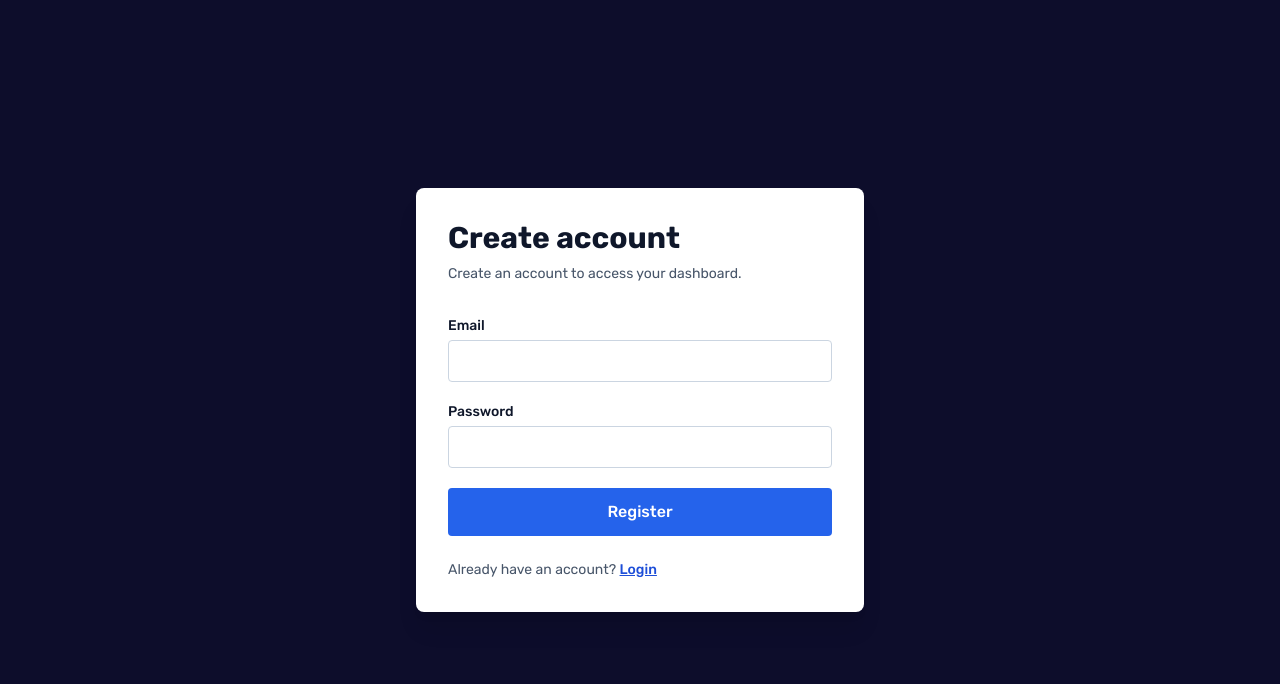
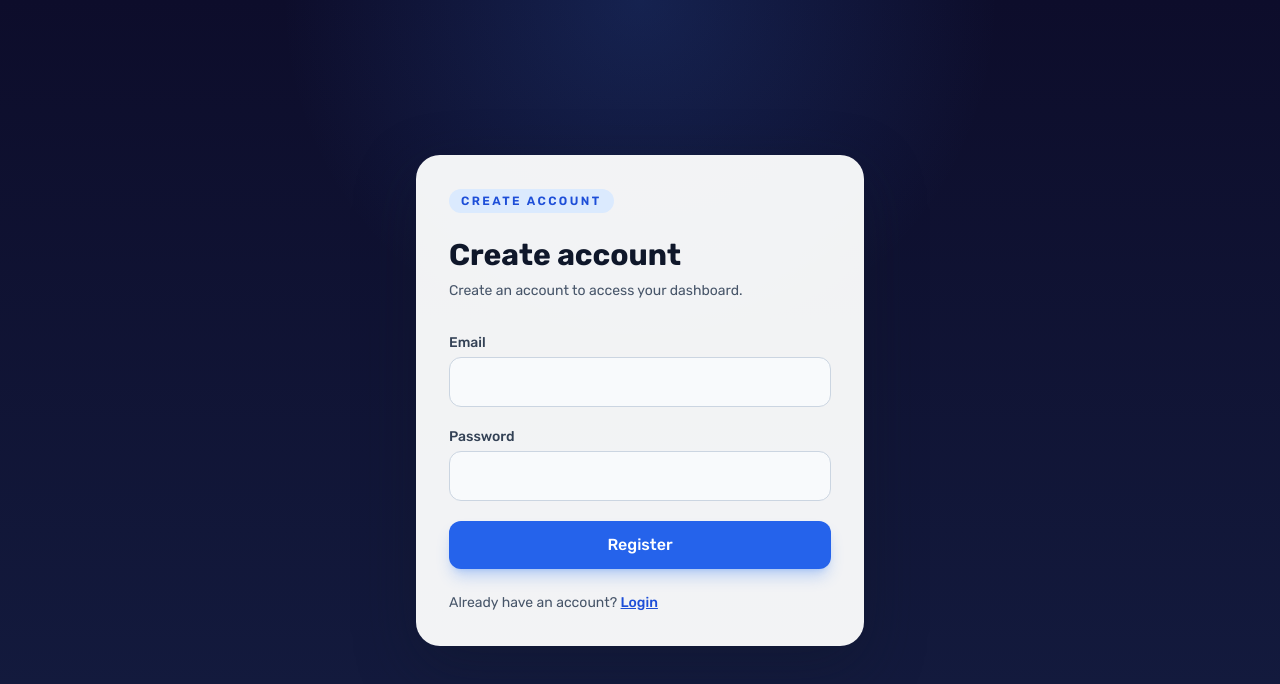
Before and after one commit to WladyslawPitsukha/crappo-app, a Next.js app: page /register in a window 1280 px wide. Shown: the top 684 px of the page. Built offline with nearby package versions, Linux system fonts and the light colour scheme.

Commit message:
fix: debugging and fixing of auth's system

```diff
--- a/src/components/auth/AuthForm.tsx
+++ b/src/components/auth/AuthForm.tsx
@@ -36,19 +36,22 @@ export default function AuthForm({ mode }: { mode: AuthMode }) {
     };
 
     return (
-        <main className="flex min-h-screen items-center justify-center px-6 py-12">
-            <section className="w-full max-w-md rounded-lg bg-white p-8 text-slate-900 shadow-xl">
-                <h1 className="text-3xl font-bold">{isRegister ? "Create account" : "Welcome back"}</h1>
+        <main className="flex min-h-screen items-center justify-center bg-[radial-gradient(circle_at_top,_rgba(59,130,246,0.18),_transparent_35%),linear-gradient(180deg,#0d0d2b_0%,#141c40_100%)] px-4 py-12 sm:px-6">
+            <section className="w-full max-w-md rounded-3xl border border-white/10 bg-white/95 p-6 text-slate-900 shadow-[0_20px_60px_rgba(15,23,42,0.38)] sm:p-8">
+                <div className="mb-6 inline-flex rounded-full bg-blue-100 px-3 py-1 text-xs font-semibold uppercase tracking-[0.2em] text-blue-700">
+                    {isRegister ? "Create account" : "Welcome back"}
+                </div>
+                <h1 className="text-3xl font-bold text-slate-900">{isRegister ? "Create account" : "Welcome back"}</h1>
                 <p className="mt-2 text-sm text-slate-600">
                     {isRegister ? "Create an account to access your dashboard." : "Sign in to access your dashboard."}
                 </p>
                 <form className="mt-8 space-y-5" onSubmit={handleSubmit}>
                     <div>
-                        <label className="block text-sm font-medium" htmlFor="email">Email</label>
+                        <label className="block text-sm font-medium text-slate-700" htmlFor="email">Email</label>
                         <input
                             aria-invalid={Boolean(error && !email)}
                             aria-describedby={error ? "auth-form-error" : undefined}
-                            className="mt-1 w-full rounded border border-slate-300 px-3 py-2 focus:border-blue-600 focus:outline-none focus:ring-2 focus:ring-blue-200"
+                            className="mt-1 w-full rounded-xl border border-slate-300 bg-slate-50 px-3 py-3 text-slate-900 focus:border-blue-600 focus:bg-white focus:outline-none focus:ring-2 focus:ring-blue-200"
                             id="email"
                             name="email"
                             type="email"
@@ -59,11 +62,11 @@ export default function AuthForm({ mode }: { mode: AuthMode }) {
                         />
                     </div>
                     <div>
-                        <label className="block text-sm font-medium" htmlFor="password">Password</label>
+                        <label className="block text-sm font-medium text-slate-700" htmlFor="password">Password</label>
                         <input
                             aria-invalid={Boolean(error && password.length > 0)}
                             aria-describedby={error ? "auth-form-error" : undefined}
-                            className="mt-1 w-full rounded border border-slate-300 px-3 py-2 focus:border-blue-600 focus:outline-none focus:ring-2 focus:ring-blue-200"
+                            className="mt-1 w-full rounded-xl border border-slate-300 bg-slate-50 px-3 py-3 text-slate-900 focus:border-blue-600 focus:bg-white focus:outline-none focus:ring-2 focus:ring-blue-200"
                             id="password"
                             name="password"
                             type="password"
@@ -74,8 +77,8 @@ export default function AuthForm({ mode }: { mode: AuthMode }) {
                             onChange={(event) => setPassword(event.target.value)}
                         />
                     </div>
-                    {error && <p className="text-sm text-red-700" id="auth-form-error" role="alert">{error}</p>}
-                    <button className="w-full rounded bg-blue-600 px-4 py-3 font-medium text-white hover:bg-blue-700 focus:outline-none focus:ring-2 focus:ring-blue-300" type="submit">
+                    {error && <p className="rounded-xl border border-red-200 bg-red-50 px-3 py-2 text-sm text-red-700" id="auth-form-error" role="alert">{error}</p>}
+                    <button className="w-full rounded-xl bg-blue-600 px-4 py-3 font-medium text-white shadow-lg shadow-blue-500/30 hover:bg-blue-700 focus:outline-none focus:ring-2 focus:ring-blue-300" type="submit">
                         {isRegister ? "Register" : "Login"}
                     </button>
                 </form>
--- a/src/components/auth/AuthProvider.tsx
+++ b/src/components/auth/AuthProvider.tsx
@@ -22,12 +22,13 @@ type AuthContextValue = {
 const AuthContext = createContext<AuthContextValue | null>(null);
 const USERS_KEY = "crappo-demo-users";
 const SESSION_KEY = "crappo-demo-session";
+const DEMO_USER = { email: "user@example.com", password: "password123" };
 
 function getStoredUsers(): StoredUser[] {
     const storedUsers = localStorage.getItem(USERS_KEY);
 
     if (!storedUsers) {
-        return [];
+        return [DEMO_USER];
     }
 
     try {
@@ -82,7 +83,8 @@ export function AuthProvider({ children }: Readonly<{ children: React.ReactNode
             return "An account with this email already exists.";
         }
 
-        localStorage.setItem(USERS_KEY, JSON.stringify([...users, { email: normalizedEmail, password }]));
+        const nextUsers = [...users.filter((storedUser) => storedUser.email !== DEMO_USER.email), { email: normalizedEmail, password }];
+        localStorage.setItem(USERS_KEY, JSON.stringify(nextUsers));
         createSession(normalizedEmail);
         return null;
     };
```
Also changed, not shown: 1 other file (tests, documents, lock files or other folders).
